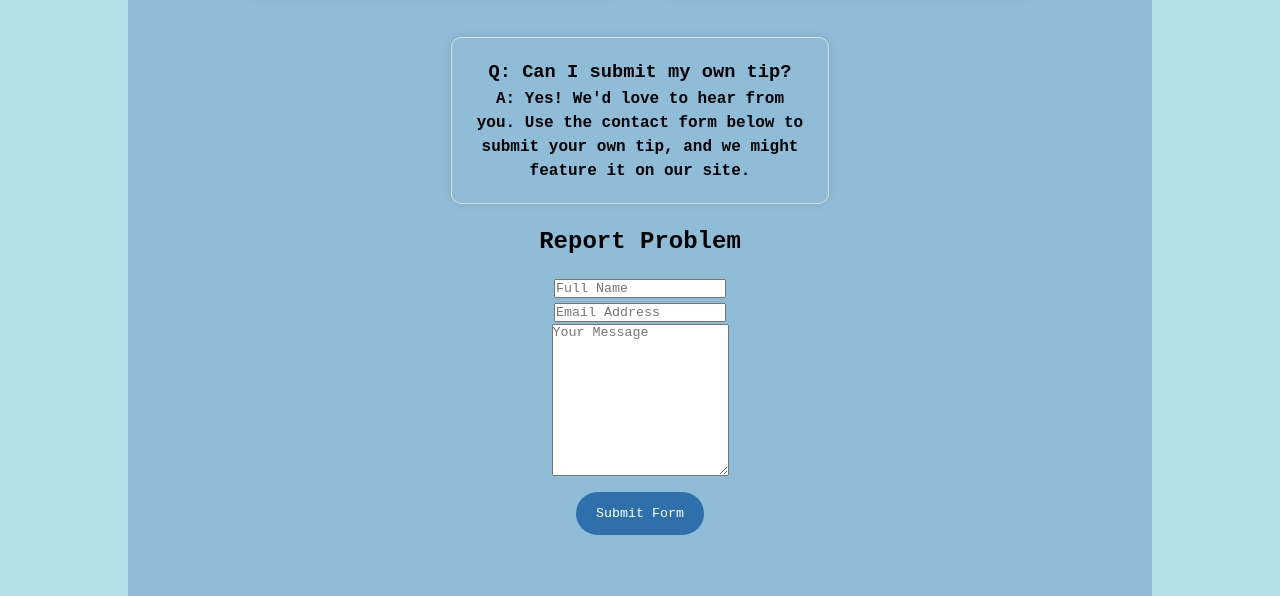
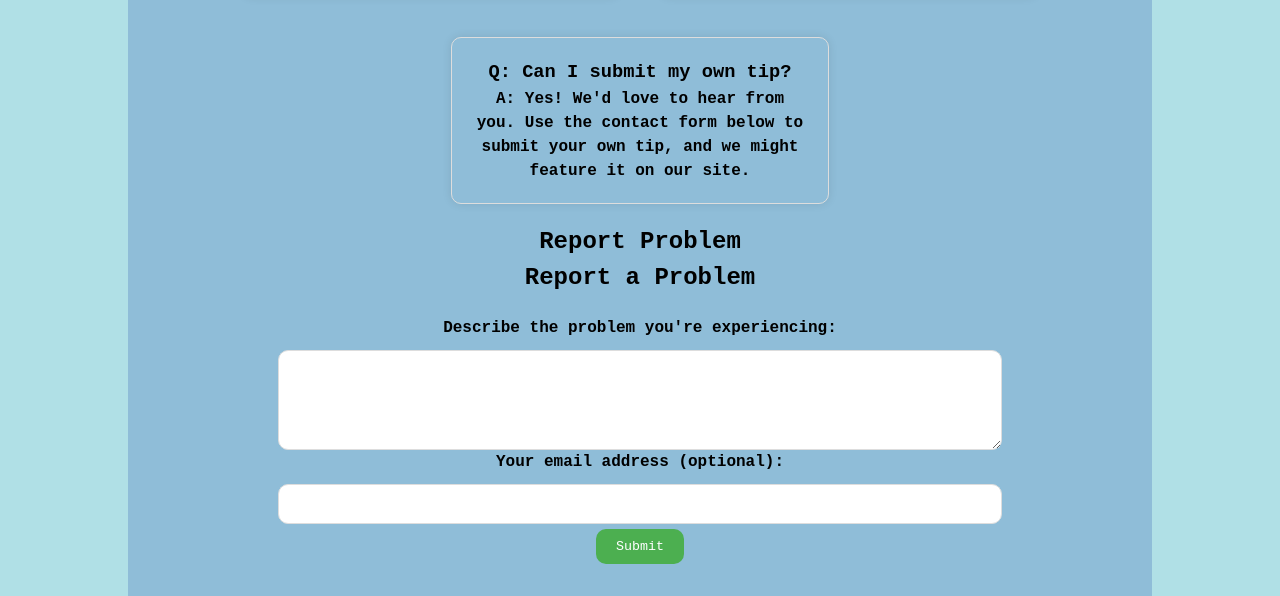
Before and after one commit to Eumsgothere/FINAL-PROJECT-WEBDEV, a plain HTML site: page support.html in a window 1280 px wide. Shown: the part 807-1403 px from the top of the page. Drawn offline with Linux system fonts and the light colour scheme.

Commit message:
Update support.html

```diff
--- a/support.html
+++ b/support.html
@@ -61,23 +61,14 @@
       </div>
       <h2>Report Problem</h2>
       <!-- FormSubmit form -->
-      <div class="container">
-        <form target="_blank" action="https://formsubmit.co/your@email.com" method="POST">
-          <div class="form-group">
-            <div class="form-row">
-              <div class="col">
-                <input type="text" name="name" class="form-control" placeholder="Full Name" required>
-              </div>
-              <div class="col">
-                <input type="email" name="email" class="form-control" placeholder="Email Address" required>
-              </div>
-            </div>
-          </div>
-          <div class="form-group">
-            <textarea placeholder="Your Message" class="form-control" name="message" rows="10" required></textarea>
-          </div>
-          <button type="submit" class="btn btn-lg btn-dark btn-block">Submit Form</button>
-        </form>
+     <h2>Report a Problem</h2>
+                <form id="report-problem-form">
+                    <label for="problem-description">Describe the problem you're experiencing:</label>
+                    <textarea id="problem-description" name="problem-description"></textarea>
+                    <label for="contact-email">Your email address (optional):</label>
+                    <input type="email" id="contact-email" name="contact-email">
+                    <button type="submit">Submit</button>
+                </form>
       </div>
       <!-- End FormSubmit form -->
     </div>
```
